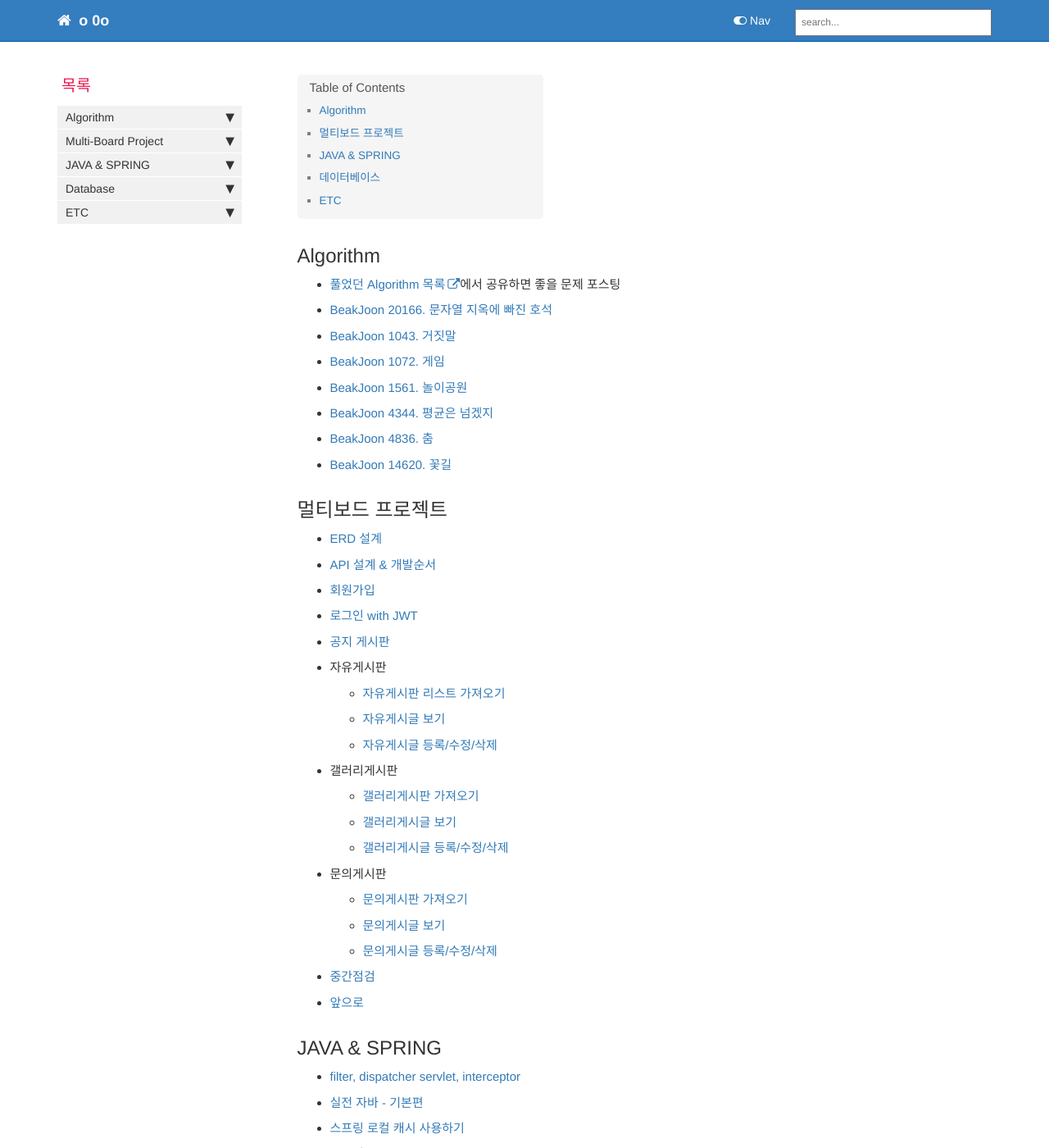
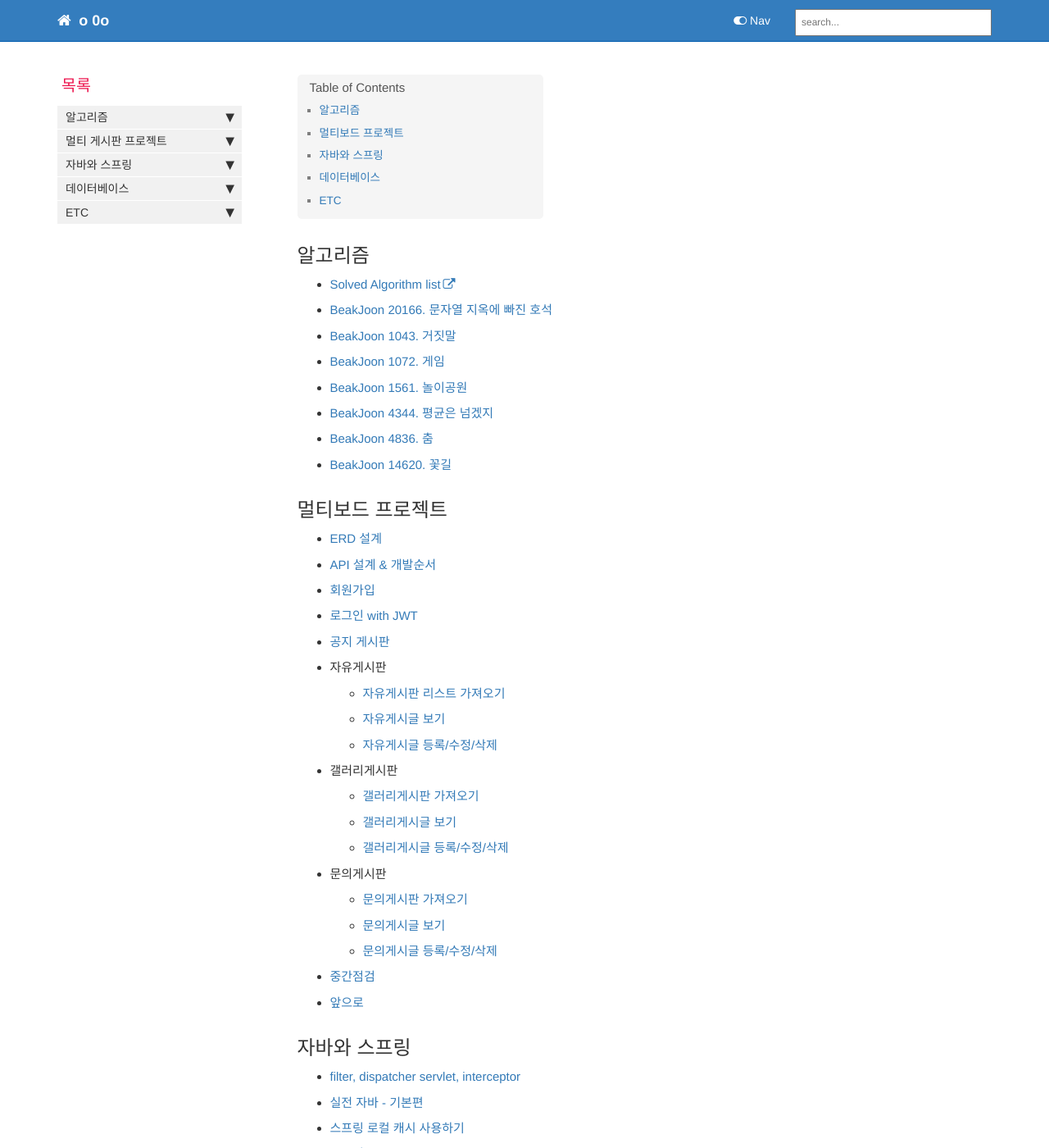
Before and after one commit to JeonJe/JeonJe.github.io, a Jekyll site: the page built from index.md, in a window 1280 px wide and 1400 px high. Shown: the whole window at 82% size. Built offline with Jekyll 4.4.1, drawn with Linux system fonts in a browser that asks for light colours; comment, search, counter and statistics services are not loaded; some of the changed lines change nothing that is shown.

Commit message:
posting  : mysql 8 transaction

````diff
--- a/_data/sidebars/mydoc_sidebar.yml
+++ b/_data/sidebars/mydoc_sidebar.yml
@@ -6,7 +6,7 @@
   type: frontmatter
 
   folders:
-  - title: Algorithm
+  - title: 알고리즘
     output: web
     folderitems:
     - title: BeakJoon 20166. 문자열 지옥에 빠진 호석
@@ -31,7 +31,7 @@
       url: /BOJ_14620.html
       output: web
 
-  - title: Multi-Board Project
+  - title: 멀티 게시판 프로젝트
     output: web
     folderitems:
 
@@ -101,7 +101,7 @@
     - title: 앞으로
       url: /multi_board_next_step.html
       output: web
-  - title: JAVA & SPRING
+  - title: 자바와 스프링
     output: web
     folderitems:
       - title: filter, dispatcher servlet, interceptor
@@ -122,11 +122,14 @@
       - title: 스프링 MVC 1
         url: /spring_mvc_1.html
         output: web
-  - title: Database
+  - title: 데이터베이스
     output: web
     folderitems:
       - title: 파일시스템과 데이터베이스
         url: /filesystem_database.html
+        output: web
+      - title: 트랜잭션
+        url: /real_my_sql_8_transaction.html
         output: web
 
   - title: ETC
--- a/index.md
+++ b/index.md
@@ -7,8 +7,8 @@
 summary:
 ---
 
-## Algorithm
-- [풀었던 Algorithm 목록](https://noto.li/B59kRT)에서 공유하면 좋을 문제 포스팅
+## 알고리즘
+- [Solved Algorithm list](https://noto.li/B59kRT)
 - [BeakJoon 20166. 문자열 지옥에 빠진 호석](/BOJ_20166.html)
 - [BeakJoon 1043. 거짓말](/BOJ_1043.html)
 - [BeakJoon 1072. 게임](/BOJ_1072.html)
@@ -38,7 +38,7 @@
 - [중간점검](/multi_board_midterm_check.html)
 - [앞으로](/multi_board_next_step.html)
 
-## JAVA & SPRING
+## 자바와 스프링
 - [filter, dispatcher servlet, interceptor](/filter_dispatcher_interceptor.html)
 - [실전 자바 - 기본편](/java_basic.html)
 - [스프링 로컬 캐시 사용하기](/spring_local_cache.html)
@@ -47,6 +47,7 @@
 
 ## 데이터베이스
 - [파일시스템과 데이터베이스](/filesystem_database.html)
+- [Real MySQL 8 트랜잭션](/real_my_sql_8_transaction.html)
 
 ## ETC
 - [API 디자인](/API_design.html)
--- a/pages/etc/filesystem_database.md
+++ b/pages/database/filesystem_database.md
@@ -1,10 +1,10 @@
 ---
 title: "파일시스템과 데이터베이스"
 tags: [Database]
-keywords: Database
+keywords: 파일시스템, 데이터베이스
 sidebar: mydoc_sidebar
 permalink: filesystem_database.html
-folder: etc
+folder: database
 last_updated: 2023-09-11
 ---
 ## 파일시스템과 데이터베이스의 차이점
--- /dev/null
+++ b/pages/database/real_my_sql_8_transaction.md
@@ -0,0 +1,179 @@
+---
+tags: [Database]
+title: Real MySQL 8 트랜잭션
+keywords: 트랜잭션
+sidebar: mydoc_sidebar
+permalink: real_my_sql_8_transaction.html
+folder: database
+last_updated: 2024-02-18
+---
+
+> Real MySQL 8.0 5장 트랜잭션을 학습한 내용입니다.
+
+
+## 트랜잭션
+
+트랜잭션은 논리적인 작업 셋이 저장을 하거나 실패 시 원상태로 복구해서 작업의 일부만 적용되는 현상을 발생하지 않게 해준다. 잠금(Lock)과 비슷하나 목적에서 차이가 있는데 `잠금`은 `동시성을 제어`하기 위한 기능이고, `트랜잭션`은 `데이터의 정합성`을 보장하기 위한 기능이다.
+
+`격리 수준`이라는 것도 알아야 하는데 하나 트랜잭션 내에서 또는 여러개 트랜잭션 간 **작업 내용을 어떻게 공유하고 차단**할 것인지 결정하는 레벨을 뜻한다.
+
+단 주의할 점은 **트랜잭션의 범위를 최소**화하는 것이 좋다. 저장하는 작업은 하나의 트랜잭션으로 묶이는 게 좋으며, 단순 조회는 트랜잭션을 적용할 필요가 없다. 또한 네트워크 작업은 DBMS 트랜잭션 내에서 제거하는게 좋다.
+
+
+### Mysql 엔진의 잠금
+Mysql 잠금은 1. `스토리지 엔진 레벨`과 2. `MySQL 엔진 레벨`로 나눌 수 있다.
+스토리지 엔진을 제외한 나머지 부분이 MySQL 엔진이라고 보면 된다. MySQL 엔진 레벨의 잠금은 모든 스토리지 엔진에 영향을 미치지만, 반대의 경우엔 영향을 미치지 않는다.
+
+MySQL엔진에서는 테이블 데이터를 동기화하기 위한 `테이블락`, 테이블 구조를 담그는 `메타데이터 락`, 사용자 필요에 맞게 사용할 수 있는 `네임드 락`이 있다.
+
+
+#### 글로벌 락
+글로벌 락은 `FLUSH TABLES WITH READ LOCK` 명령어로 획득할 수 있으며 범위는 MySQL 서버 전체이다. 한 세션에서 글로벌 락을 획득하게 되면 다른 세션에서 select 를 제외한 대부분의 DDL 이나 DML을 실행할 때 글로벌 락이 풀릴 때까지 기다린다.
+
+>글로벌락은 여러 데이터베이스에 존재하는 MyISAM이나 MEMORY테이블에 대해 mysqldump로 일관된 백업을 받을 때 사용된다.
+만약 글로벌 락보다 먼저 실행된 락이 있다면 해당 락이 풀릴 때까지 기다려야 한다. 글로벌 락은 가급적 사용을 피하는 게 좋고, `mysqldump` 프로그램은 내부적으로 글로벌 락 명령어를 실행하여 백업할 때도 있기 때문에 `mysqldump` 의 옵션을 확인하여 어떤 락을 사용하는지 자세히 확인해보는 것이 좋다.
+
+특정 세션에서 백업 락을 획득하면 아래 테이블의 스키마나 사용자 인증 정보를 변경할 수 없다. 하지만, 일반적인 테이블의 데이터 변경은 허용된다.
+- 데이터베이스 및 테이블 등 모든 객체 생성 및 변경, 삭제
+- REPAIR TABLE과 OPTIMIZE TABLE 명령
+- 사용자 관리 및 비밀번호 변경
+
+일반적인 MySQL 서버 구성은 소스 서버와 레플리카 서버로 구성되는데 주로 백업은 레플리카 서버에서 실행된다. 만약 백업이 글로벌락 명령어를 실행하게 되면 복제는 백업 시간만큼 지연이 될 수 있다.
+
+#### 테이블 락
+테이블락은 개별 테이블 단위로 설정되는 잠금으로, 명시적으로 얻거나 묵시적으로 테이블 락을 획득할 수 있다.
+명시해서 얻는 방법은 `LOCK TABLES table_name [ READ | WRITE ]` 명령어를 실행한다. 반납은 `UNLOCK TABLE` 명령어이다. 명시적으로 테이블을 잡그는 작업은 글로벌 락과 동일하게 상당한 영향을 미치기 때문에 특별한 이유가 없다면 잘 사용하지 않는다.
+
+묵시적인 테이블락은 `MyISAM` 이나 `MEMORY` 테이블에 데이터를 변경하는 쿼리를 실행하면 발생한다.  묵시적 테이블락은 쿼리가 완료된 후 자동 해제 된다. 하지만 InnoDB 테이블의 경우 스토리지 엔진 차원에서 레코드 기반 락을 제공하기 때문에 단순 데이터 변경 쿼리로 인해 묵시적인 테이블락이 설정되지 않는다.
+
+즉, InnoDB 테이블에도 테이블락이 설정되긴하나 대부분 `DML` 쿼리에서는 무시되고, 스키마 변경 쿼리인 `DDL`의 경우 영향을 미친다.
+
+#### 네임드 락
+네임드락은 `GET_LOCK()` 명령어로 임의의 문자열에 대해 잠금을 설정할 수 있다. 데이터베이스 객체가 아니라 단순히 사용자가 지정한 문자열에 대해 락을 걸거나 반납한다. 자주 사용되는 락은 아니고, 여러 클라이언트가 상호 동기화를 처리할 때 네임드락을 활용할 수 있다.
+
+```sql
+SELECT GET_LOCK('mylock'. 2); //2초 락 점유 후 자동 반납
+
+SELECT IS_FREE_LOCK('mylock');
+
+SELECT RELEASE_LCOK('mylock');
+```
+
+배치 프로그램처럼 한번에 많은 레코드를 변경하는 쿼리는 데드락의 원인이 될 수 있는데 동일 데이터를 변경하거나 **참조하는 프로그램끼리 분류해서 네임드 락 쿼리를 걸고 쿼리를 실행하면 안전하게 데이터**를 변경할 수 있다.
+
+MySQL 8.0 버전에서는 네임드 락을 중첩하여 사용할 수 있으며 `SELECT RELEASE_ALL_LOCKS()` 명령어로 한번에 모두 해제도 가능하다.
+
+#### 메타데이터 락
+메타데이터 락은 데이터베이스 객체(테이블, 뷰 등)의 이름이나 구조를 변경하는 경우 획득하는 락이다. 명시적으로 락을 얻거나 반납할 순 없다.
+
+때로는 메타데이터 락과 InnoDB의 트랜잭션을 동시에 사용해야 할 경우도 있다. 예를들어 로그 테이블에 로그를 저장하는 Insert 쿼리만 서비스에 존재한다고 가정하는 경우, 테이블 구조를 변경 할 때 Online DDL을 사용하면 undo 로그가 증가하고 Online DDL 버퍼 크기 등을 고민해야 한다. 또한, MySQL 서버 DDL은 단일 스레드로 동작하여 시간 소모도 상당하다. 이 때는 새로운 구조의 테이블을 생성하고 최근 데이터까지는 프라이머리 키인 id 값을 범위로 나눠서 여러개 쓰레드로 빠르게 복사한다
+
+나머지 데이터는 트랜잭션 테이블 잠금, `RENAME TABLE` 명령으로 응용 프로그램의 중단 없이 실행할 수 있다. 이때 남은 데이터를 복사하는 시간동안은 테이블 잠금으로 Insert는 할 수 없다. 가능하면 미리 아주 최근 데이터를 복사해둬야 잠금 시간을 최소화할 수 있다.
+
+### InnoDB 스토리지 엔진 잠금
+InnoDB 엔진은 MySQL에서 제공하는 잠금과 별개로 스토리지 엔진 내부에서 레코드 기반의 잠금 방식을 가지고 있다.  최근 버전에서 InnoDB 트랜잭션과 잠금, 잠금 대기 중인 트랜잭션을 목록을 조회하는 방법이 도입되었다.
+
+`information_schema` 데이터베이스에 존재하는 `INNODB_TRX`, `INNODB_LOCKS`, `INNODB_LOCK_WAITS`라는 테이블을 조인해서 조회하면 현재 어떤 트랜잭션이 잠금을 가지고 있고, 어떤 트랜잭션이 잠금을 대기하고 있는지, 장금을 가지고 있는 클라이언트를 찾아서 종료까지 시킬 수 있다. 또한,  `Performance Schema`를 이용해 InnoDB 스토리지 엔진의 내부 잠금에 대한 모니터링 방법도 추가 됐다.
+#### InnoDB 스토리지 엔진의 잠금
+잠금 정보가 상당히 작은 공간으로 관리되기 때문에 레코드 락이 페이지 락 또는 테이블 락으로 락 에스컬레이션 될 수는 없다. 일반 상용 DBMS와 조금 다른점은 InnoDB 스토리지 엔진에서는 레코드 락뿐만 아니라 레코드와 레코드 사이의 간격을 잠그는`Gap` 락이 존재한다.
+
+##### 레코드락
+레코드 락은 레코드 자체만 잠근다. 다른 DBMS 레코드락과 중요한 차이점은 **InnoDB 스토리지 엔진은 레코드 자체가 아니라 인덱스의 레코드를 잠근다는 점이다.**
+
+인덱스가 하나도 없는 테이블이면 내부적으로 자동 생성된 클러스터 인덱스를 이용해 잠금을 설정한다. InnoDB에서 대부분 보조 인덱스를 이용한 변경 작업은 넥스트 키 락 또는 갭락을 사용하고, 프라이머리 키 또는 유니크 인덱스에 의한 변경 작업은 갭 락이 아니라 레코드 자체에 대해서만 락을 건다.
+
+##### 갭 락
+갭 락은 레코드 자체가 아니라 레코드와 인접한 레코드 사이의 간격만을 잠그는 것을 뜻한다. 갭락을 통해 레코드와 레코드 사이의 간격에 새로운 래코드가 `insert` 되는 것을 제어한다. 주로 넥스트 키 락의 일부로 사용된다.
+
+##### 넥스트 키 락
+넥스트 키 락은 레코드 락과 갭락을 합쳐놓은 형태의 잠금이다. Mysql 서버에서는 `Repeatable read` 격리 수준을 사용해야 한다.
+또한 `innodb_locks_unsafe_for_binlog` 시스템 변수가 비활성화(0)되면 변경을 위해 검색하는 레코드에는 넥스트 키 락 방식으로 잠금이 걸린다.
+
+이 락을 사용하는 주목적은 바이너리 로그에 기록되는 쿼리가 레플리카 서버에서 실행 될 때 소스 서버에서 만들어낸 결과와 동일한 결과를 만들기 위해서이다. 주의점은 넥스트 키락과 갭 락으로 인해 데드락 또는 다른 트랜잭션을 기다리는 일이 자주 발생한다. 가능하다면 바이너리 로그 포맷을 row 형태로 바꾸어  넥스트 키락이나 갭 락을 줄이는 게 좋다.
+
+> Mysql 8.0버전에서는 ROW 포맷의 바이너리 로그에 대한 안정성이 높아졌고, Statement 포맷의 바이너리 로그가 가지는 단점을 많이 해결할 수 있는 방식이기 때문에 기본 설정으로 변경되었다.
+
+##### 자동 증가 락
+자동 증가하는 숫자값을 추출하기 위해 `AUTO_INCREMENT`라는 컬럼 속성을 제공한다. 이때 InnoDB 스토리지 엔진에서는 내부적으로 `AUTO_INCREMENT` 락이라고 하는 테이블 수준의 잠금을 사용한다.
+
+
+- `MySQL 5.0` 이하 또는 `innodb_autoinc_lock_mode=0` 에서 자동 증가 락 동작 방식
+  자동 증가 락은 Insert나 Replace와 같은 새로운 레코드를 저장하는 쿼리에서만 필요하다. 이 락은 트랙잭션과 관계없이 Insert나 Replace 문장에서 `AUTO_INCREMENT` 값을 가져오는 순간만 락을 걸고 바로 반납한다. 이 락을 명시적으로 사용할 수 있는 방법은 없으며, 아주 짧은 시간동안만 락을 잡기 때문에 대부분의 경우 문제가 되지 않는 락이다.
+
+
+- Mysql 5.1 이상 `innodb_autoinc_lock_mode=1`
+  MySQL 서버가 insert 되는 레코드의 건수를 정확히 예측할 수 있을 때는 자동 증가락을 사용하지 않고 더 가볍고 빠른 `래치`(뮤텍스)를 이용한다. 개선된 래치는 자동 증가 락에 비해 아주 짧은 시간 동안만 락을 하고, 필요한 자동증가값을 가져오면서 락을 해제 한다. 하지만` Insert .. Select`와 같이 쿼리를 실행하기 전에 서버가 건수를 예측 할 수 없을 때는 Mysql 5.0에서와 같은 동작의 자동증가락을 사용한다. 이때는 Insert 쿼리가 완료되기 전까지 자동 증가락은 해지 되지 않기 때문에 다른 커넥션에서 Insert가 끝나기를 기다린다.
+
+이런 대량 Insert가 수행될 땐는 InnoDB 스토리지 엔진은 여러 개의 자동 증가 값을 한번에 할당받아 Insert 되는 레코드에 사용한다. 그래서 대량 Insert되는 레코드는 자동 증가 값이 누락되지 않고 Insert된다. 하지만 한 번에 할당 받은 자동 증가 값이 남아서 사용되지 못하면 폐기 하므로 대량 Insert 문장을 실행 이후에 Insert 되는 레코드의 자동 증가 값은 연속되지 않고 누락된 값이 발생할 수 있다. 이 설정에서는 최소한 하나의 Insert 문장으로 insert 되는 레코드는 연속된 자동 증가값을 가지게 되고, 이러한 특징 때문에 연속 모드라고 부르기도 한다.
+
+
+- `innodb_autoinc_lock_mode=2`
+  InnoDB 스토리지 엔진은 절대 자동 증가 락을 걸지 않고 경량화된 래치(뮤텍스)를 사용한다. 이 설정은 하나의 Insert문장으로 Insert 되는 레코드라고 하더라도 연속된 자동 증가 값을 보장하지 않는다. 이러한 특징때문에 인터리빙(`Interleaved`) 모드라고도 한다. 이 모드는`Insert .. Select `와 같은 대량 insert 문장이 실행되는 중에도 다른 커넥션에서 insert를 할 수 있으므로 동시 처리 성능이 높아지는 장점이 있다. 하지만 이 모드의 자동 증가 기능은 유니크한 값이 생성된다는 것만 보장한다. Statement 포맷의 바이너리 로그를 사용하는 복제에서는 소스 서버와 레플리카 서버의 자동 증가값이 달라질 수도 있기 때문에 주의해야한다.
+
+> MySql 8.0 버전부터는 `innodb_autoinc_lock_mode=2` 가 기본값이다. 만약 ROW 포맷이 아닌 Statement 포맷의 바이너리 로그를 사용한다면 mode=1 사용이 권장된다.
+
+#### 인덱스와 잠금
+변경해야 할 레코드를 찾기 위해 검색한 인덱스의 레코드를 모두 락을 걸어야 한다.
+ex) firstname에만 인덱스가 걸려있는 테이블에서 first_name이 동일한 사원은 253명, last_name 조건까지 추가 할 경우 딱 1명의 사원이 있는 상태에서 해당 사원 정보를 업데이트 하는 경우가 있다고 가정해보자.
+```
+SELECT COUNT(*) FROM employees WHERE first_name = 'lee';
+253
+
+SELECT COUNT(*) FROM employees WHERE first_name = 'lee' AND last_name='jeon';
+1
+
+UPDATE employees SET hire_date=NOW() WHERE first_name = 'lee' AND last_name='jeon';
+```
+
+이 update 쿼리에서 인덱스는 first_name이며 last_name은 인덱스가 없어 **first_name인 레코드 253건의 레코드가 모두 잠긴다**. update 문을 위해 적절히 인덱스가 준비되어 있지 않다면 각 클라이언트 간 동시성이 상당히 떨어져 한 세션에서 update 하는 중에는 다른 클라이언트는 대기해야 하는 상황이 발생할 것이다.
+
+#### 레코드 수준의 잠금 확인 및 해제
+레코드 수준의 잠금은 테이블 레코드 각각에 잠금이 걸려 자주 사용되지 않은 레코드는 오래 잠겨 있어도 파악하기 어렵다.
+MySQL 5.1 부터는 레코드 잠금과 잠금 대기에 대한 조회 쿼리를 실행해볼 수 있다.
+쿼리는 `performance_schema`의 `data_locks` 테이블과 `data_lock_waits` 테이블을 조인해서 실행한다.
+
+만약 17번 스레드가 잠금을 가진 상태로 확인이 되었다면 KILL 명령어를 통해 해당 스레드를 강제로 종료하여 나머지 쓰레드의 update 명령을 진행시킬 수 있다. `KILL 17`
+
+
+### MySQL의 격리 수준
+트랜잭션의 격리 수준은 여러 트랜잭션이 동시에 처리될 때 특정 트랜잭션이 다른 트랜잭션에서 변경 or 조회하는 데이터를 볼 수 있게 허용할 것인지 말것인지를 결정하는 것을 의미한다.
+
+격리 수준은 크게 4가지이다.
+- **READ UNCOMMITTED**
+    - DIRTY READ라고도 한다. 일반적인 데이터베이스에서 거의 사용하지 않는다.
+    - NON-REPEATABLE READ 발생
+    - PHANTOM READ 발생
+- **READ COMMITED**
+    - NON-REPEATABLE READ 발생
+    - PHANTOM READ 발생
+- **REPEATABLE READ**
+    - NON-REPEATABLE READ 없음
+    - PHANTOM READ 발생하나 InnoDB에는 없다.
+- **SERIALIZABLE**
+    - NON-REPEATABLE READ 없음
+    - PHANTOM READ 없음
+    - 동시성이 중요한 데이터베이스에서는 거의 사용하지 않는다.
+
+일반적인 온라인 서비스 용도의 데이터베이스는 `READ COMMITED`나 `REPEATABLE READ` 중 하나를 사용한다.
+
+
+#### READ UNCOMMITED
+사용자 B는 사용자 A가 Insert한 데이터를 커밋하기 전에 조회할 수 있다. 이 경우 문제점은 사용자 A가 Insert 쿼리를 롤백해도 사용자 B는 조회한 데이터를 정상 데이터로 판단할 수 있다는 점이다. 즉, 트랜잭션에서 처리한 작업이 완료되지 않았는데도 다른 트랜잭션에서 볼 수 있는 현상을 `Dirty Read`라고한다.
+#### READ COMMITED
+`Commit`이 완료된 데이터만 조회할 수 있기 때문에 `Dirty Read` 현상이 발생하지 않는다. 단 `NON-REPEATABLE READ` 가 발생할 수 있다.
+
+사용자 B가 트랜잭션을 시작하여 2번의 조회 쿼리를 실행하는 경우를 생각해보자. 우선 처음에는 lee라는 이름으로 조회 시 아무런 레코드를 가져오지 못했다. 두 번째 동일 쿼리를 실행 하기 전 사용자 A가 특정 레코드의 이름을 lee로 바꾸었을 경우, 두 번째 쿼리문에서는 lee라는 이름으로 레코드를 가져온다. 즉, 하나의 트랜잭션안에서 같은 select 쿼리가 다른 결과를 가져오는 경우 `REPEATABLE READ` 정합성을 해치게 된다.
+
+`READ COMMITED` 에서는 트랜잭션 내부와 트랜잭션 외부에서 실행되는 Select의 차이가 별로 없다. 하지만 `REPEATABLE READ` 수준에서는 기본적으로 Select 문장도 트랜잭션 범위 내에서만 작동한다. 즉, `START TRANSACTION`을 시작한 상태에서 다른 트랜잭션에서 해당 데이터를 변경하고 COMMIT해도 동일한 결과만 나타나게 된다.
+#### REPEATABLE READ
+InnoDB 스토리지 엔진에서 기본으로 사용되는 격리 수준이다. 바이너리 로그를 가진 MySQL 서버는 최소 `REPEATABLE READ` 격리 수준 이상을 사용해야한다. InnoDB 스토리지 엔진은 트랜잭션이 롤백될 가능성을 대비해 변경되기 전 레코드를 `Undo` 라는 공간에 백업해두고 실제 레코드 값을 변경한다. 이 `Undo` 공간에 백업된 데이터를 이용해 동일 트랜잭션 내에서는 동일한 결과를 보여준다.
+
+모든 `InnoDB` 트랜잭션은 고유한 트랜잭션 번호를 가지며, `Undo` 영역에 백업된 모든 레코드에는 변경을 발생시킨 트랜잭션의 번호가 포함된다. 만약 InnoDB 스토리지 엔진이 `Undo` 영역의 백업 데이터가 불필요하다고 판단하면 주기적으로 삭제한다.
+
+사용자 B가 트랜잭션 10번으로 트랜잭션 id 6인 lee를 조회했다고 가정해보자. 사용자 A가 사용자 B의 다음 Select 조회 전 해당 값을 kim으로 바꾸면 커밋하면 lee라는 값과 트랜잭션 id 6을 Undo 영역에 저장한다. 사용자 B가 두 번째 Select 시 트랜잭션 10번보다 작은 트랜잭션 번호에서 변경한 것만 보게 되고 첫 번째 조회 쿼리와 동일하게 lee를 읽게 된다.
+
+다만, **부등호 조건**으로 조회 시 1건이 조회되던게 다른 트랜잭션에서 commit을하여 2건이 나오는 부정합이 발생할 수 있다. 또한 삭제 시에도 부정합이 발생할 수 있다. 이처럼 다른 트랜잭션에서 수행한 변경 작업에 의해 레코드가 보였다 안보였다 하는 현상을 `PHANTOM READ`라고 한다.
+
+InnoDB 스토리지 엔진에서는 갭락과 넥스트 키락 덕분에 범위에 대해 락을 걸 수 있어` REPEATABLE READ`에서도 `PHANTOM READ`가 발생하진 않는다.
+#### SERIALIZABLE
+가장 단순하면서 엄격한 격리 수준이다. 읽기 작업도 공유 잠금을 획득해야 하며, 동시에 다른 트랜잭션은 해당 레코드를 변경하지 못하게 된다. 즉, 한 트랜잭션이 레코드에 대해 읽고 쓰는 중엔 다른 트랜잭션은 절대 접근 할 수 없다.
````
Also changed, not shown: pages/etc/API_design.md (renamed from pages/API/API_design.md), pages/etc/image.png (deleted), 1 other file.
